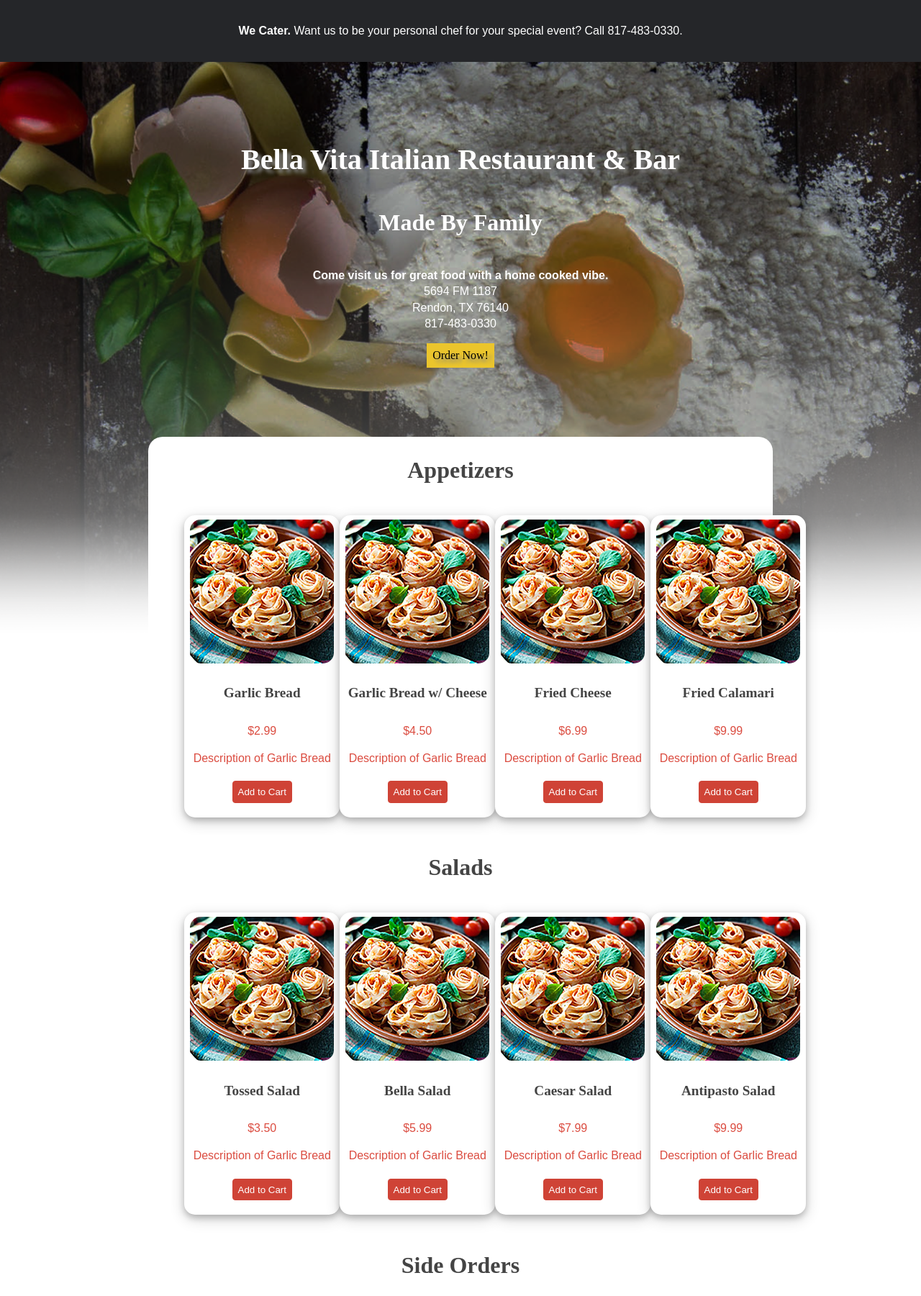
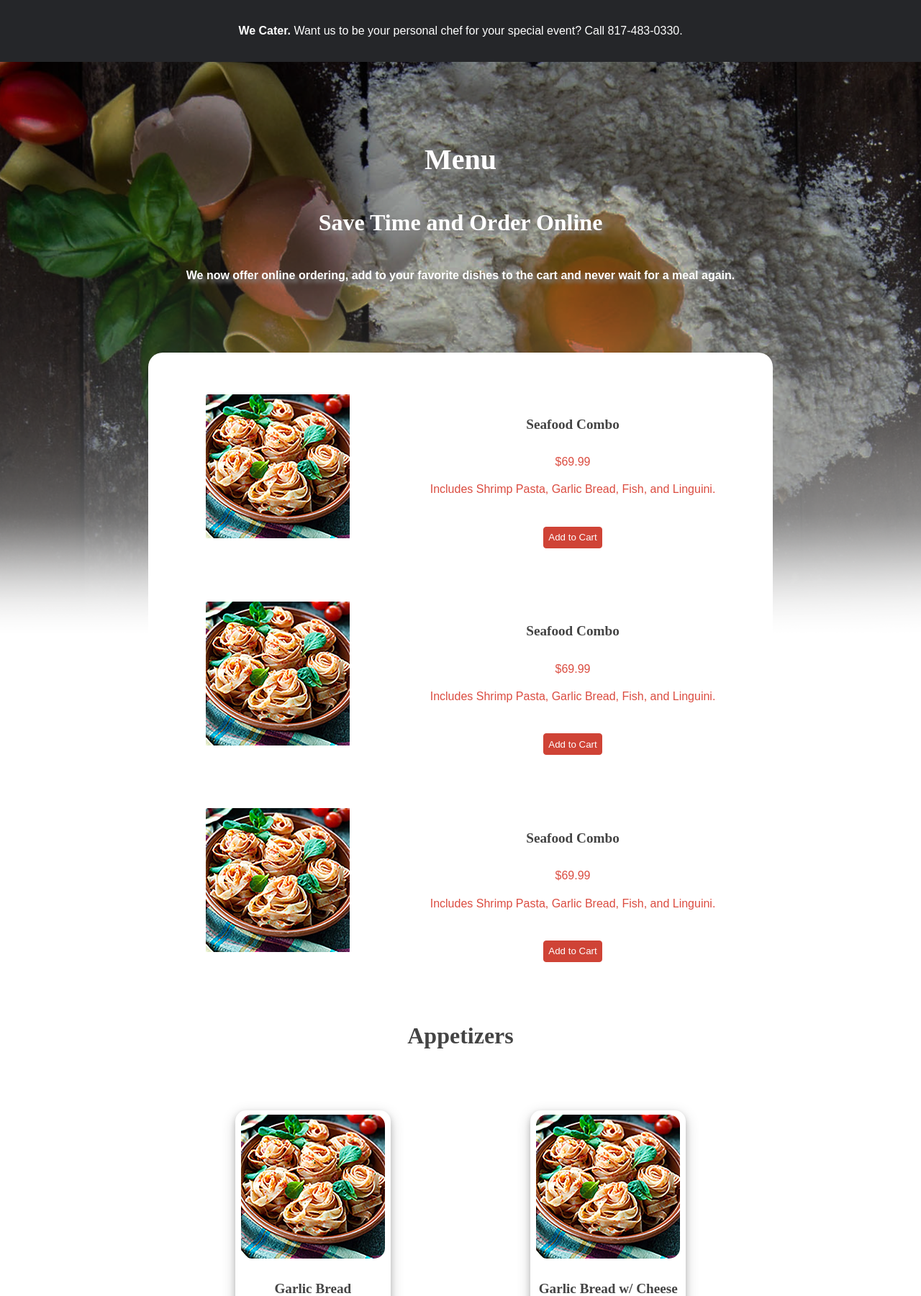
Before and after one commit to katelyn-raye/ctech4320, a PHP site: page /menu.html in a window 1280 px wide. Shown: the part 122-1923 px from the top of the page at 72% size. Run offline with PHP 8.4, Linux system fonts and the light colour scheme; some web fonts are replaced.

Commit message:
made main menu part responsive

```diff
--- a/css/index.css
+++ b/css/index.css
@@ -87,6 +87,7 @@ div h5 {
   font-weight: bold;
 }
 
+
 @media (max-width: 992px){
   .header-btn p {
     color: black;
--- a/css/styles.css
+++ b/css/styles.css
@@ -372,7 +372,7 @@ input[type=text]{
   padding-top: 3%;
 }
 
-.menurow{
+.menurow, .responsiveMenu{
   display: flex;
   display: -webkit-flex;
   flex-flow: row nowrap;
@@ -385,10 +385,10 @@ input[type=text]{
   -webkit-align-content: space-between;
   width: 100%;
   margin-top: 5%;
-  padding: 0 5%;
+
 }
 
-.lastrow{
+.lastrow, .responsiveMenuLast{
   display: flex;
   display: -webkit-flex;
   flex-flow: row nowrap;
@@ -399,6 +399,7 @@ input[type=text]{
   -webkit-align-items: flex-start;
   align-content: space-around;
   -webkit-align-content: space-around;
+  width: 100%;
 
 }
 
@@ -472,6 +473,48 @@ input[type=text]{
   border: 1px solid #CF4336;
 }
 
+.mealcontainer{
+  padding-top: 1em;
+}
+
+@media(max-width: 1400px){
+  .menurow, .responsiveMenu{
+    display: flex;
+    display: -webkit-flex;
+    flex-flow: row wrap;
+    -webkit-flex-flow: row wrap;
+    justify-content: space-around;
+    -webkit-justify-content: space-around;
+    align-items: flex-start;
+    -webkit-align-items: flex-start;
+    align-content: space-around;
+    -webkit-align-content: space-around;
+    width: 100%;
+    margin-top: 5%;
+  }
+
+  @media (max-width: 535px) {
+    .menurow, .responsiveMenu, .responsiveMenuLast{
+      display: flex;
+      display: -webkit-flex;
+      flex-flow: column wrap;
+      -webkit-flex-flow: column wrap;
+      justify-content: space-around;
+      -webkit-justify-content: space-around;
+      align-items: flex-start;
+      -webkit-align-items: flex-start;
+      align-content: space-around;
+      -webkit-align-content: space-around;
+      margin: 0;
+      width: 100%;
+    }
+
+    .item{
+      margin: 2% 0;
+    }
+  }
+
+}
 
 /* contact page starts here */
 
--- a/menu.html
+++ b/menu.html
@@ -59,19 +59,71 @@
     <div class="container-index">
       <div class="wrapper">
       <div class="col-lg-12 col-md-12 col-xs-12 header-btn">
-        <h1>Bella Vita Italian Restaurant & Bar </h1>
-        <h2>Made By Family</h2>
-        <p> <strong> Come visit us for great food with a home cooked vibe.</strong>
-           <br> 5694 FM 1187
-               <br> Rendon, TX 76140
-         <br>817-483-0330</p>
-        <a href="#">Order Now!</a>
+        <h1>Menu </h1>
+        <h2>Save Time and Order Online</h2>
+        <p> <strong> We now offer online ordering, add to your favorite dishes to the cart and never wait for a meal again.</strong>
       </div>
       <main>
+
+
+
     <div class="minicontainer">
+      <div class="mealcontainer">
+        <div class="menurow">
+          <div class="mealImage">
+            <img class="itemPic"src="images/menuExample.jpg">
+          </div>
+          <div class="mealInfo">
+          <h4 class="menu_title">Seafood Combo</h4>
+          <p class="cost">$69.99</p>
+          <p class="description">Includes Shrimp Pasta, Garlic Bread, Fish, and Linguini.</p>
+
+          <div class="menuSubmitContainer">
+            <button class="addCart">Add to Cart</button>
+          </div>
+
+        </div>
+        </div>
+
+
+        <div class="menurow">
+          <div class="mealImage">
+            <img class="itemPic"src="images/menuExample.jpg">
+          </div>
+          <div class="mealInfo">
+          <h4 class="menu_title">Seafood Combo</h4>
+          <p class="cost">$69.99</p>
+          <p class="description">Includes Shrimp Pasta, Garlic Bread, Fish, and Linguini.</p>
+
+          <div class="menuSubmitContainer">
+            <button class="addCart">Add to Cart</button>
+          </div>
+
+        </div>
+        </div>
+
+
+        <div class="menurow">
+          <div class="mealImage">
+            <img class="itemPic"src="images/menuExample.jpg">
+          </div>
+          <div class="mealInfo">
+          <h4 class="menu_title">Seafood Combo</h4>
+          <p class="cost">$69.99</p>
+          <p class="description">Includes Shrimp Pasta, Garlic Bread, Fish, and Linguini.</p>
+
+          <div class="menuSubmitContainer">
+            <button class="addCart">Add to Cart</button>
+          </div>
+
+        </div>
+        </div>
+      </div>
+
       <h2>Appetizers</h2>
     <div class="menurow">
 
+    <div class="responsiveMenu">
       <div class="item">
         <img class="itemPic"src="images/menuExample.jpg">
         <h4 class="menu_title">Garlic Bread</h4>
@@ -93,7 +145,10 @@
           <button class="addCart">Add to Cart</button>
         </div>
       </div>
+    </div>
 
+
+    <div class="responsiveMenu">
       <div class="item">
         <img class="itemPic"src="images/menuExample.jpg">
         <h4 class="menu_title">Fried Cheese</h4>
@@ -114,14 +169,18 @@
         <div class="menuSubmitContainer">
           <button class="addCart">Add to Cart</button>
         </div>
+
       </div>
+
     </div>
+  </div>
     </div>
 
     <div class="minicontainer">
       <h2>Salads</h2>
     <div class="menurow">
 
+    <div class="responsiveMenu">
       <div class="item">
         <img class="itemPic"src="images/menuExample.jpg">
         <h4 class="menu_title">Tossed Salad</h4>
@@ -143,7 +202,10 @@
           <button class="addCart">Add to Cart</button>
         </div>
       </div>
+    </div>
 
+
+    <div class="responsiveMenu">
       <div class="item">
         <img class="itemPic"src="images/menuExample.jpg">
         <h4 class="menu_title">Caesar Salad</h4>
@@ -166,12 +228,15 @@
         </div>
       </div>
     </div>
+    </div>
   </div>
 
   <div class="minicontainer">
     <h2>Side Orders</h2>
   <div class="menurow">
 
+
+<div class="responsiveMenu">
     <div class="item">
       <img class="itemPic"src="images/menuExample.jpg">
       <h4 class="menu_title">Meat Sauce</h4>
@@ -193,7 +258,10 @@
         <button class="addCart">Add to Cart</button>
       </div>
     </div>
+  </div>
 
+
+<div class="responsiveMenu">
     <div class="item">
       <img class="itemPic"src="images/menuExample.jpg">
       <h4 class="menu_title">Italian Sausage</h4>
@@ -216,9 +284,11 @@
       </div>
     </div>
   </div>
+</div>
 
   <div class="menurow">
 
+<div class="responsiveMenu">
     <div class="item">
       <img class="itemPic"src="images/menuExample.jpg">
       <h4 class="menu_title">Alfredo Sauce</h4>
@@ -240,7 +310,9 @@
         <button class="addCart">Add to Cart</button>
       </div>
     </div>
+  </div>
 
+<div class="responsiveMenu">
     <div class="item">
       <img class="itemPic"src="images/menuExample.jpg">
       <h4 class="menu_title">Side of Mixed Vegetables</h4>
@@ -263,9 +335,11 @@
       </div>
     </div>
   </div>
+</div>
 
   <div class="menurow lastrow">
 
+<div class="responsiveMenuLast">
     <div class="item">
       <img class="itemPic"src="images/menuExample.jpg">
       <h4 class="menu_title">Mozzarella Cheese</h4>
@@ -289,11 +363,13 @@
     </div>
   </div>
 </div>
+</div>
 
 <div class="minicontainer">
   <h2>Children's Menu (Under 12)</h2>
 <div class="menurow">
 
+<div class="responsiveMenu">
   <div class="item">
     <img class="itemPic"src="images/menuExample.jpg">
     <h4 class="menu_title">Spaghetti & Meatballs</h4>
@@ -315,7 +391,9 @@
       <button class="addCart">Add to Cart</button>
     </div>
   </div>
+</div>
 
+<div class="responsiveMenu">
   <div class="item">
     <img class="itemPic"src="images/menuExample.jpg">
     <h4 class="menu_title">Chicken Strips</h4>
@@ -338,11 +416,13 @@
   </div>
 </div>
 </div>
+</div>
 
 <div class="minicontainer">
   <h2>Sandwiches</h2>
 <div class="menurow lastrow">
 
+<div class="responsiveMenuLast">
   <div class="item">
     <img class="itemPic"src="images/menuExample.jpg">
     <h4 class="menu_title">Ham & Cheese</h4>
@@ -366,11 +446,13 @@
   </div>
 </div>
 </div>
+</div>
 
 <div class="minicontainer">
   <h2>Hot Subs</h2>
 <div class="menurow">
 
+<div class="responsiveMenu">
   <div class="item">
     <img class="itemPic"src="images/menuExample.jpg">
     <h4 class="menu_title">Meatball Parmigiana</h4>
@@ -392,7 +474,9 @@
       <button class="addCart">Add to Cart</button>
     </div>
   </div>
+</div>
 
+<div class="responsiveMenu">
   <div class="item">
     <img class="itemPic"src="images/menuExample.jpg">
     <h4 class="menu_title">Chicken Parmigiani</h4>
@@ -416,10 +500,13 @@
   </div>
 </div>
 </div>
+</div>
 
 <div class="minicontainer">
   <h2>Pasta Plus</h2>
 <div class="menurow">
+
+  <div class="responsiveMenu">
   <div class="item">
     <img class="itemPic"src="images/menuExample.jpg">
     <h4 class="menu_title">Marinara Sauce</h4>
@@ -441,7 +528,9 @@
       <button class="addCart">Add to Cart</button>
     </div>
   </div>
+</div>
 
+<div class="responsiveMenu">
   <div class="item">
     <img class="itemPic"src="images/menuExample.jpg">
     <h4 class="menu_title">Meatballs or Sausage</h4>
@@ -464,10 +553,13 @@
     </div>
   </div>
 </div>
+</div>
 
 <div class="minicontainer">
   <h2>Baked Pasta</h2>
 <div class="menurow">
+
+  <div class="responsiveMenu">
   <div class="item">
     <img class="itemPic"src="images/menuExample.jpg">
     <h4 class="menu_title">Lasagna</h4>
@@ -489,7 +581,9 @@
       <button class="addCart">Add to Cart</button>
     </div>
   </div>
+</div>
 
+<div class="responsiveMenu">
   <div class="item">
     <img class="itemPic"src="images/menuExample.jpg">
     <h4 class="menu_title">Manicotti</h4>
@@ -512,8 +606,11 @@
     </div>
   </div>
 </div>
+</div>
 
   <div class="menurow">
+
+    <div class="responsiveMenu">
     <div class="item">
       <img class="itemPic"src="images/menuExample.jpg">
       <h4 class="menu_title">Cheese Ravioli</h4>
@@ -535,7 +632,9 @@
         <button class="addCart">Add to Cart</button>
       </div>
     </div>
+  </div>
 
+<div class="responsiveMenu">
     <div class="item">
       <img class="itemPic"src="images/menuExample.jpg">
       <h4 class="menu_title">Baked Tortellini</h4>
@@ -558,9 +657,11 @@
       </div>
     </div>
   </div>
+</div>
 
     <div class="menurow lastrow">
 
+<div class="responsiveMenuLast">
       <div class="item">
         <img class="itemPic"src="images/menuExample.jpg">
         <h4 class="menu_title">Eggplant Rollatini</h4>
@@ -583,12 +684,15 @@
         </div>
       </div>
     </div>
+  </div>
 
 </div>
 
 <div class="minicontainer">
   <h2>Pasta Favorites</h2>
 <div class="menurow">
+
+  <div class="responsiveMenu">
   <div class="item">
     <img class="itemPic"src="images/menuExample.jpg">
     <h4 class="menu_title">Fettuccine Molto Mio</h4>
@@ -610,7 +714,9 @@
       <button class="addCart">Add to Cart</button>
     </div>
   </div>
+</div>
 
+<div class="responsiveMenu">
   <div class="item">
     <img class="itemPic"src="images/menuExample.jpg">
     <h4 class="menu_title">Fettuccine Leonardo</h4>
@@ -633,8 +739,11 @@
     </div>
   </div>
 </div>
+</div>
 
   <div class="menurow">
+
+    <div class="responsiveMenu">
     <div class="item">
       <img class="itemPic"src="images/menuExample.jpg">
       <h4 class="menu_title">Tortellini Michelangelo</h4>
@@ -656,7 +765,9 @@
         <button class="addCart">Add to Cart</button>
       </div>
     </div>
+  </div>
 
+<div class="responsiveMenu">
     <div class="item">
       <img class="itemPic"src="images/menuExample.jpg">
       <h4 class="menu_title">Beef Ravioli</h4>
@@ -679,6 +790,7 @@
       </div>
     </div>
   </div>
+</div>
 </div>
 </div>
 
```
